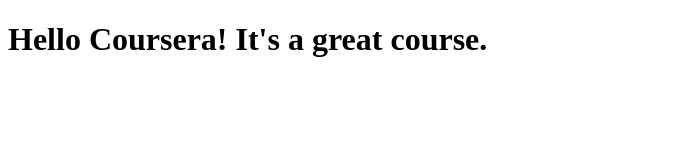
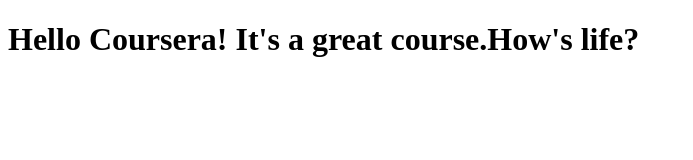
Before and after one commit to akjha992/coursera-test, a plain HTML site: page site/index.html in a window 1280 px wide. Shown: the whole page, without its empty margins (0-693 px from the left). Drawn offline with Linux system fonts and the light colour scheme.

Commit message:
how's life

```diff
--- a/site/index.html
+++ b/site/index.html
@@ -4,6 +4,6 @@
 	<title>Hello Coursera</title>
 </head>
 <body>
-<h1>Hello Coursera! It's a great course.</h1>
+<h1>Hello Coursera! It's a great course.How's life?</h1>
 </body>
 </html>
```
